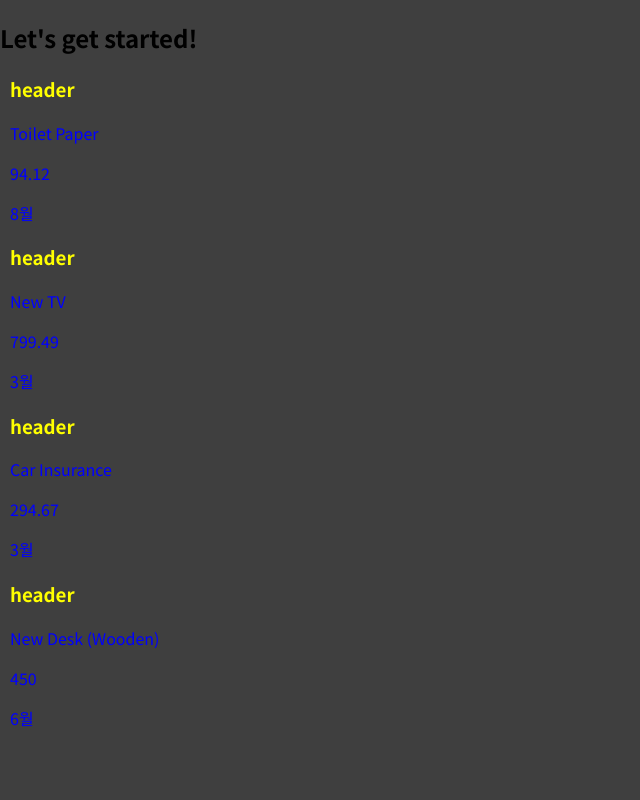
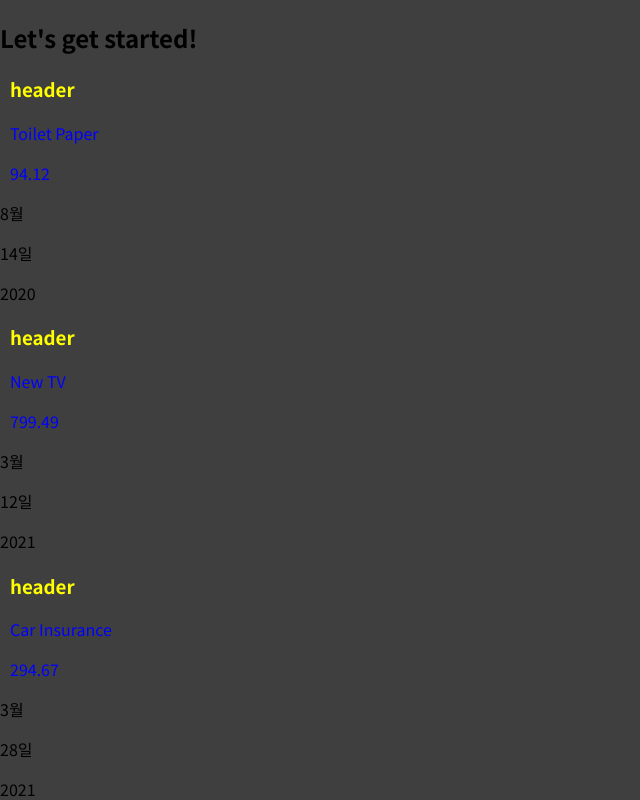
Before and after one commit to panach/react-study, a JavaScript app: page / in a window 1280 px wide. Shown: the top 800 px of the page, without its empty margins (0-640 px from the left). Built offline with nearby package versions, Linux system fonts and the light colour scheme.

Commit message:
conponent 분할

```diff
--- /dev/null
+++ b/src/ExpenseItem/ExpenseDate.css
@@ -0,0 +1,3 @@
+.Etext {
+    color: black;
+}
--- /dev/null
+++ b/src/ExpenseItem/ExpenseDate.js
@@ -0,0 +1,17 @@
+import './ExpenseDate.css';
+
+function ExpenseDate(props) {
+    const month = props.date.toLocaleString('ko-KR', { month: 'long'});
+    const day = props.date.toLocaleString('ko-KR', {day: '2-digit'});
+    const year = props.date.getFullYear();
+
+    return (
+        <div>
+        <p className="Etext">{month}</p>
+        <p className="Etext">{day}</p>
+        <p className="Etext">{year}</p>
+        </div>
+    );
+}
+
+export default ExpenseDate
--- a/src/ExpenseItem/ExpenseItem.js
+++ b/src/ExpenseItem/ExpenseItem.js
@@ -1,12 +1,13 @@
-import "./ExpenseItem.css"
+import ExpenseDate from "./ExpenseDate";
+import "./ExpenseItem.css";
+
 function ExpenseItems (props) {
-    const month = props.date.toLocaleString('ko-KR', { month: 'long'});
-    return (
+   return (
         <>
             <h3 className="header">header</h3>
             <p className="text">{props.title}</p>
             <p className="text">{props.amount}</p>
-            <p className="text">{month}</p>
+            <ExpenseDate date={props.date}/>
         </>
     );
 };
```
